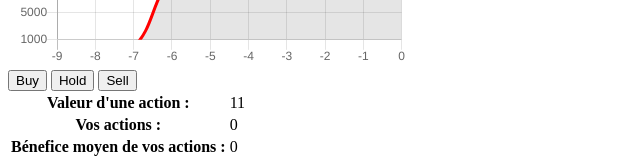
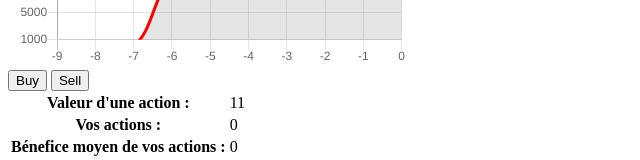
Before and after one commit to Parbrt/invest, a plain HTML site: page index.html in a window 1280 px wide. Shown: the part 395-555 px from the top of the page, without its empty margins (0-640 px from the left). Drawn offline with nearby package versions, Linux system fonts and the light colour scheme.

Commit message:
del bouton hold

```diff
--- a/index.html
+++ b/index.html
@@ -37,7 +37,6 @@
   <p id="var_fun"></p>
   <canvas id="myChart" style="width:100%;max-width:400px"></canvas>
   <button onclick="buy()">Buy</button>
-  <button onclick="hold()">Hold </button>
   <button onclick="sell()">Sell</button>
   <table>
     <tbody>
```
